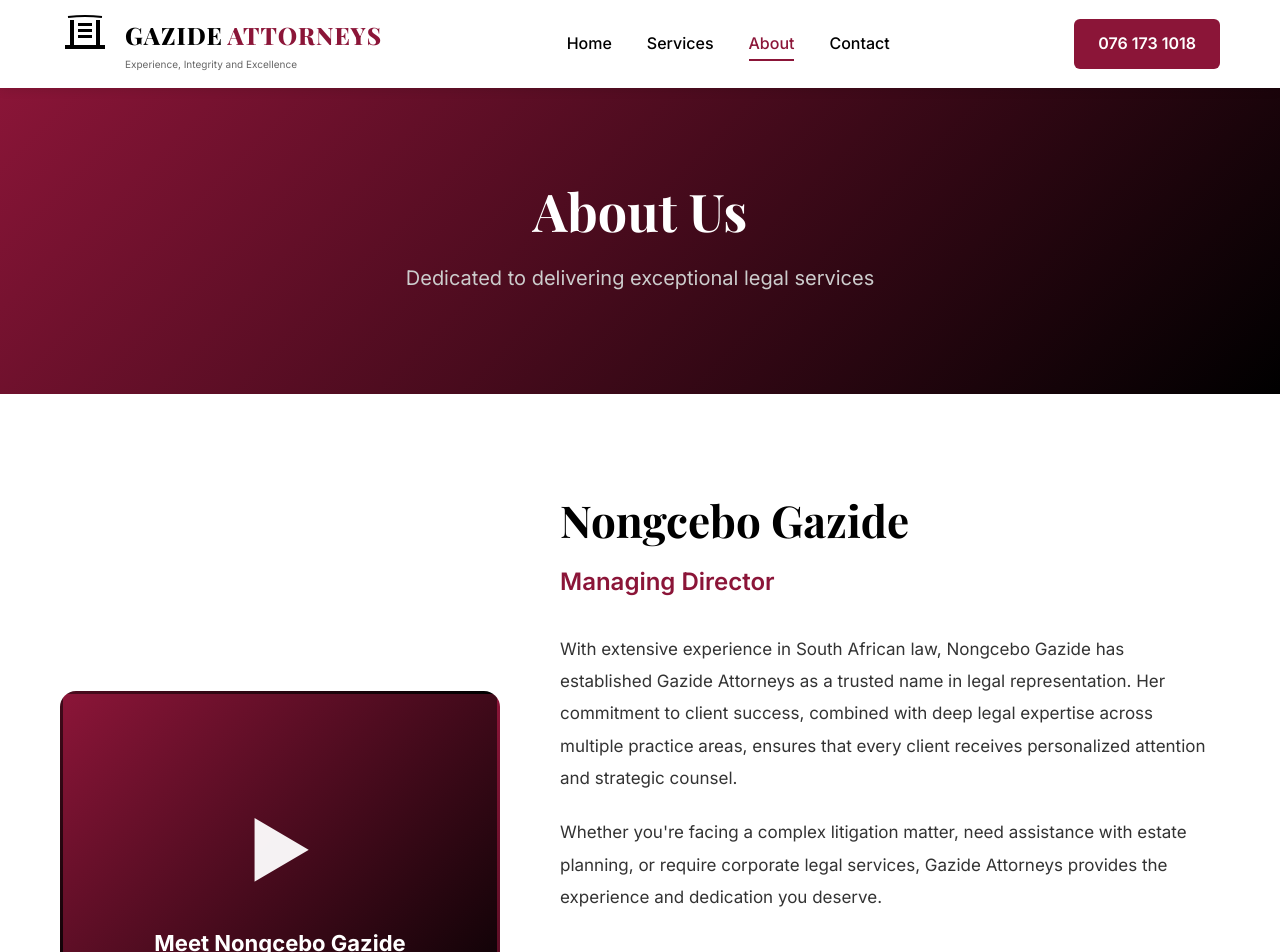
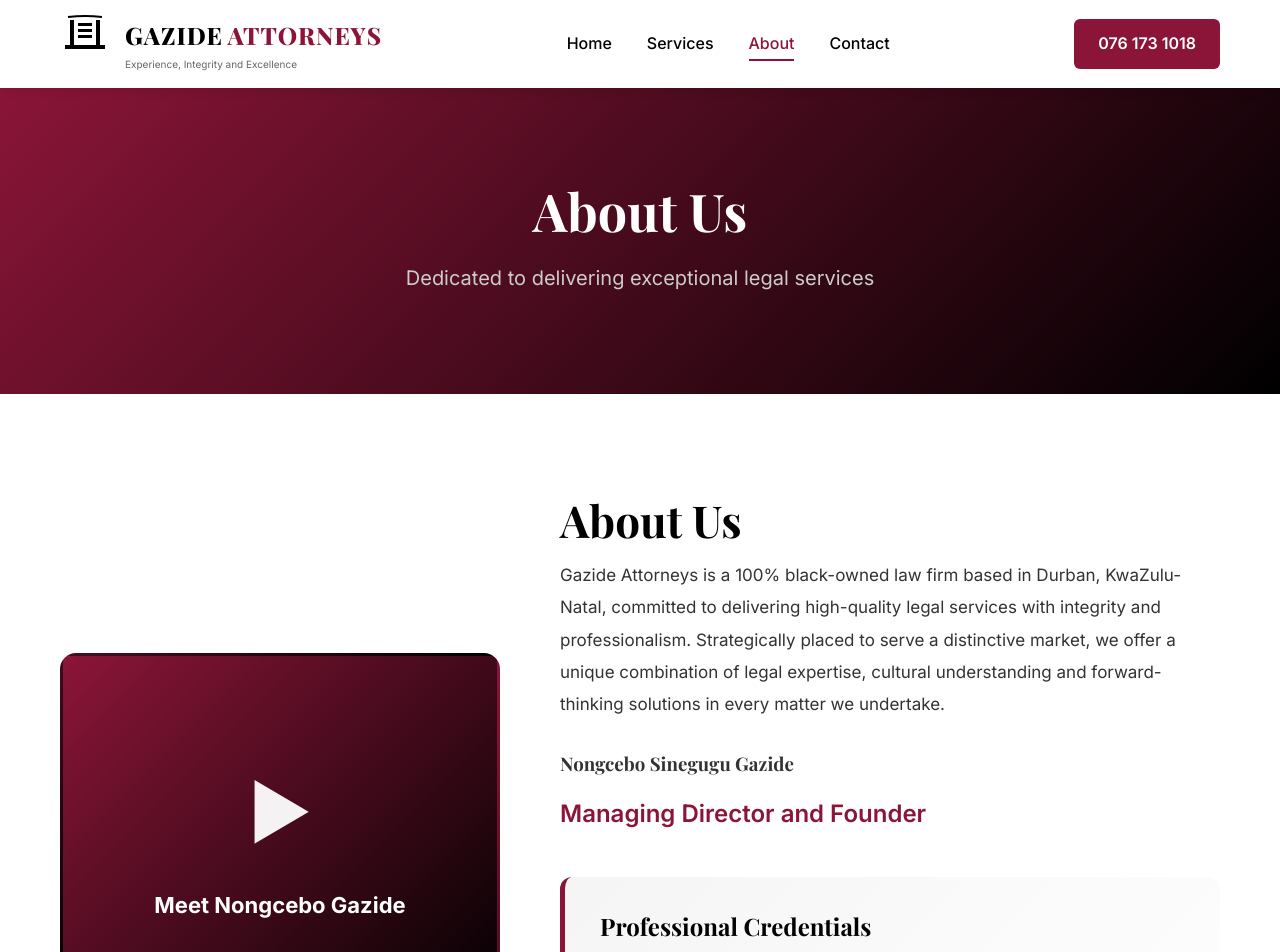
Before and after one commit to Tyrese-Mv/ns_gazide-website, a React (Vite) app: page /about in a window 1280 px wide. Shown: the top 952 px of the page. Built offline with nearby package versions, Linux system fonts and the light colour scheme.

Commit message:
Revise About page content to enhance firm description and update attorney name for branding consistency.

```diff
--- a/src/pages/About.jsx
+++ b/src/pages/About.jsx
@@ -45,27 +45,21 @@ const About = () => {
               viewport={{ once: true }}
               transition={{ duration: 0.8 }}
             >
-              <h2>Nongcebo Gazide</h2>
-              <p className="title">Managing Director</p>
+              <h2>About Us</h2>
               <p>
-                With extensive experience in South African law, Nongcebo Gazide has established
-                Gazide Attorneys as a trusted name in legal representation. Her commitment to
-                client success, combined with deep legal expertise across multiple practice areas,
-                ensures that every client receives personalized attention and strategic counsel.
+                Gazide Attorneys is a 100% black-owned law firm based in Durban, KwaZulu-Natal, committed to delivering high-quality legal services with integrity and professionalism. Strategically placed to serve a distinctive market, we offer a unique combination of legal expertise, cultural understanding and forward-thinking solutions in every matter we undertake.
               </p>
-              <p>
-                Whether you're facing a complex litigation matter, need assistance with estate
-                planning, or require corporate legal services, Gazide Attorneys provides the
-                experience and dedication you deserve.
-              </p>
+
+              <h3 style={{ marginTop: '2rem', marginBottom: '1rem' }}>Nongcebo Sinegugu Gazide</h3>
+              <p className="title">Managing Director and Founder</p>
 
               <div className="credentials">
                 <h3>Professional Credentials</h3>
                 <ul className="credentials-list">
+                  <li>✓ Bachelor of Laws (LLB) from University of South Africa (UNISA)</li>
                   <li>✓ Admitted Attorney of the High Court of South Africa</li>
                   <li>✓ Member, Law Society of South Africa</li>
                   <li>✓ Specialist in RAF and Personal Injury Claims</li>
-                  <li>✓ LLB, University of South Africa</li>
                 </ul>
               </div>
             </motion.div>
```
